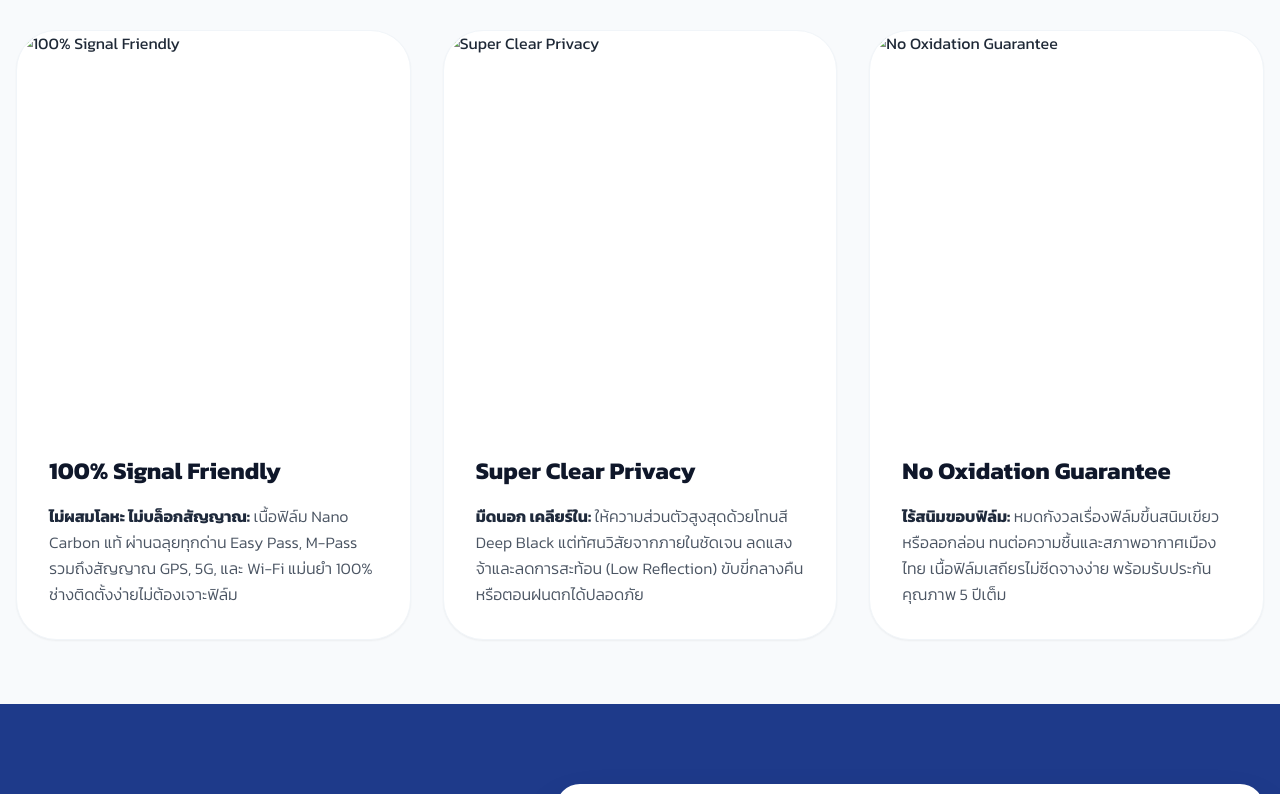
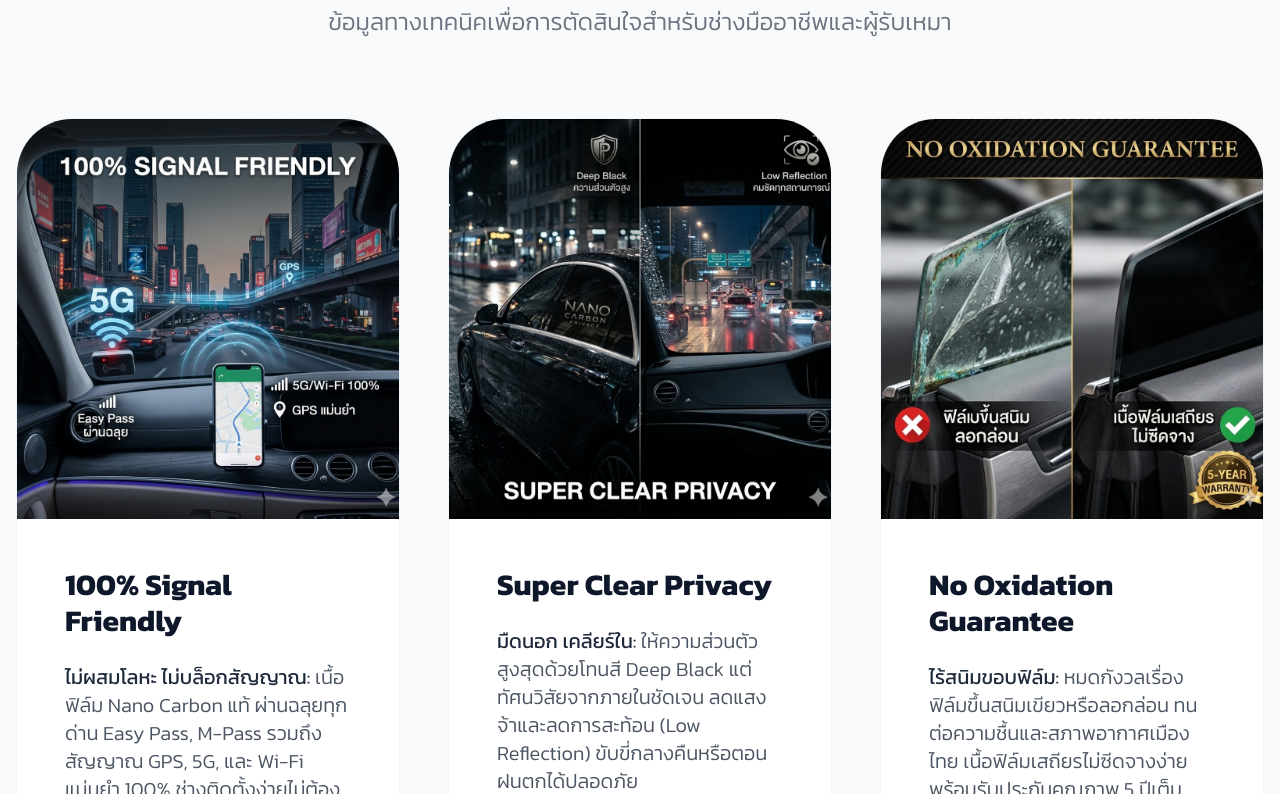
Before and after one commit to solar-film/maxtechfilm, a plain HTML site: page index.html in a window 1280 px wide. Shown: the part 4286-5080 px from the top of the page. Drawn offline with nearby package versions, Linux system fonts and the light colour scheme; some packages are replaced by stand-ins of ours; a script that the page names is missing.

Commit message:
Update images and index.html

```diff
--- a/index.html
+++ b/index.html
@@ -712,7 +712,7 @@
                             ลดความร้อนได้ดีเยี่ยม</p>
 
                         <a href="#dealer"
-                            class="block text-center bg-[#4285F4] text-white py-4 rounded-2xl font-bold hover:bg-blue-600 hover:shadow-blue-200 transition-all active:scale-95 shadow-lg shadow-blue-100/50 uppercase tracking-wide">
+                            class="block text-center bg-[#1E3A8A] text-white py-4 rounded-2xl font-bold hover:bg-blue-600 hover:shadow-blue-200 transition-all active:scale-95 shadow-lg shadow-blue-100/50 uppercase tracking-wide">
                             ขอราคาส่ง
                         </a>
                     </div>
@@ -748,7 +748,7 @@
                             เหมาะกับพื้นที่ที่ต้องการความเป็นส่วนตัว</p>
 
                         <a href="#dealer"
-                            class="block text-center bg-[#4285F4] text-white py-4 rounded-2xl font-bold hover:bg-blue-600 hover:shadow-blue-200 transition-all active:scale-95 shadow-lg shadow-blue-100/50 uppercase tracking-wide">
+                            class="block text-center bg-[#1E3A8A] text-white py-4 rounded-2xl font-bold hover:bg-blue-600 hover:shadow-blue-200 transition-all active:scale-95 shadow-lg shadow-blue-100/50 uppercase tracking-wide">
                             ขอราคาส่ง
                         </a>
                     </div>
@@ -784,7 +784,7 @@
                             เหมาะกับกระจกรถยนต์ด้านข้างและด้านหลัง</p>
 
                         <a href="#dealer"
-                            class="block text-center bg-[#4285F4] text-white py-4 rounded-2xl font-bold hover:bg-blue-600 hover:shadow-blue-200 transition-all active:scale-95 shadow-lg shadow-blue-100/50 uppercase tracking-wide">
+                            class="block text-center bg-[#1E3A8A] text-white py-4 rounded-2xl font-bold hover:bg-blue-600 hover:shadow-blue-200 transition-all active:scale-95 shadow-lg shadow-blue-100/50 uppercase tracking-wide">
                             ขอราคาส่ง
                         </a>
                     </div>
@@ -808,7 +808,7 @@
             <div class="overflow-x-auto rounded-[2rem] border border-gray-100 shadow-xl bg-white">
                 <table class="w-full text-left border-collapse">
                     <thead>
-                        <tr class="bg-[#4285F4] text-white">
+                        <tr class="bg-[#1E3A8A] text-white">
                             <th class="py-6 px-8 font-bold uppercase text-sm tracking-widest">รุ่นสินค้า (Series)</th>
                             <th class="py-6 px-8 font-bold uppercase text-sm tracking-widest text-center">
                                 แสงส่องผ่าน<br>(VLT)</th>
@@ -867,65 +867,62 @@
     <link href="https://fonts.googleapis.com/css2?family=Kanit:wght@300;400;600&display=swap" rel="stylesheet">
 
     <!-- สรุปง่ายๆ ฟิล์มกรองแสง MAXTECH มีดียังไง-->
-    <section class="py-16 bg-slate-50">
+ <section class="py-24 bg-slate-50 font-['Kanit']">
     <div class="container mx-auto max-w-7xl px-4">
 
-            <div class="text-center mb-12">
-                <h2 class="text-3xl md:text-5xl font-black text-slate-900 mb-4 tracking-tight">
+        <div class="text-center mb-20">
+            <h2 class="text-4xl md:text-6xl font-black text-slate-900 mb-6 tracking-tight">
                 สรุปง่ายๆ ฟิล์มกรองแสง <span style="color: #4285F4;">MAXTECH</span> มีดีอย่างไร
             </h2>
-                <p class="text-gray-500 text-lg md:text-xl font-light">
+            <p class="text-gray-500 text-xl md:text-2xl font-light">
                 ข้อมูลทางเทคนิคเพื่อการตัดสินใจสำหรับช่างมืออาชีพและผู้รับเหมา
             </p>
         </div>
 
-            <div class="grid grid-cols-1 md:grid-cols-3 gap-8">
+        <div class="grid grid-cols-1 md:grid-cols-3 gap-12">
 
-                <div
-                    class="bg-white rounded-[2.5rem] shadow-sm border border-slate-100 overflow-hidden hover:shadow-xl transition-all duration-300 group">
-                    <div class="aspect-square overflow-hidden">
-                        <img src="image/Signal_Friendly.jpg" alt="100% Signal Friendly"
-                            class="w-full h-full object-cover group-hover:scale-105 transition-transform duration-500">
+            <div class="bg-white rounded-[3.5rem] shadow-sm border border-slate-100 overflow-hidden hover:shadow-[0_35px_60px_-15px_rgba(0,0,0,0.1)] transition-all duration-500 flex flex-col min-h-[750px] group">
+                <div class="w-full h-[400px] overflow-hidden">
+                    <img src="images/Signal_Friendly.jpg" alt="100% Signal Friendly"
+                         class="w-full h-full object-cover object-center group-hover:scale-110 transition-transform duration-700">
                 </div>
-                    <div class="p-8">
-                        <h3 class="text-2xl font-bold mb-4 text-slate-900">100% Signal Friendly</h3>
-                        <p class="text-gray-600 leading-relaxed font-light">
-                            <span class="font-bold text-slate-800">ไม่ผสมโลหะ ไม่บล็อกสัญญาณ:</span> เนื้อฟิล์ม Nano
-                            Carbon แท้ ผ่านฉลุยทุกด่าน Easy Pass, M-Pass รวมถึงสัญญาณ GPS, 5G, และ Wi-Fi แม่นยำ 100%
-                            ช่างติดตั้งง่ายไม่ต้องเจาะฟิล์ม
+                <div class="p-12 flex flex-col justify-between flex-grow">
+                    <div>
+                        <h3 class="text-3xl font-bold mb-6 text-slate-900">100% Signal Friendly</h3>
+                        <p class="text-gray-600 text-lg md:text-xl leading-relaxed font-light">
+                            <strong class="text-slate-800">ไม่ผสมโลหะ ไม่บล็อกสัญญาณ:</strong> เนื้อฟิล์ม Nano Carbon แท้ ผ่านฉลุยทุกด่าน Easy Pass, M-Pass รวมถึงสัญญาณ GPS, 5G, และ Wi-Fi แม่นยำ 100% ช่างติดตั้งง่ายไม่ต้องเจาะฟิล์ม
                         </p>
                     </div>
                 </div>
+            </div>
 
-                <div
-                    class="bg-white rounded-[2.5rem] shadow-sm border border-slate-100 overflow-hidden hover:shadow-xl transition-all duration-300 group">
-                    <div class="aspect-square overflow-hidden">
-                        <img src="image/Super_Clear_Privacy.jpg" alt="Super Clear Privacy"
-                            class="w-full h-full object-cover group-hover:scale-105 transition-transform duration-500">
+            <div class="bg-white rounded-[3.5rem] shadow-sm border border-slate-100 overflow-hidden hover:shadow-[0_35px_60px_-15px_rgba(0,0,0,0.1)] transition-all duration-500 flex flex-col min-h-[750px] group">
+                <div class="w-full h-[400px] overflow-hidden">
+                    <img src="images/Super_Clear.jpg" alt="Super Clear Privacy"
+                         class="w-full h-full object-cover object-center group-hover:scale-110 transition-transform duration-700">
                 </div>
-                    <div class="p-8">
-                        <h3 class="text-2xl font-bold mb-4 text-slate-900">Super Clear Privacy</h3>
-                        <p class="text-gray-600 leading-relaxed font-light">
-                            <span class="font-bold text-slate-800">มืดนอก เคลียร์ใน:</span>
-                            ให้ความส่วนตัวสูงสุดด้วยโทนสี Deep Black แต่ทัศนวิสัยจากภายในชัดเจน ลดแสงจ้าและลดการสะท้อน
-                            (Low Reflection) ขับขี่กลางคืนหรือตอนฝนตกได้ปลอดภัย
+                <div class="p-12 flex flex-col justify-between flex-grow">
+                    <div>
+                        <h3 class="text-3xl font-bold mb-6 text-slate-900">Super Clear Privacy</h3>
+                        <p class="text-gray-600 text-lg md:text-xl leading-relaxed font-light">
+                            <strong class="text-slate-800">มืดนอก เคลียร์ใน:</strong> ให้ความส่วนตัวสูงสุดด้วยโทนสี Deep Black แต่ทัศนวิสัยจากภายในชัดเจน ลดแสงจ้าและลดการสะท้อน (Low Reflection) ขับขี่กลางคืนหรือตอนฝนตกได้ปลอดภัย
                         </p>
                     </div>
                 </div>
+            </div>
 
-                <div
-                    class="bg-white rounded-[2.5rem] shadow-sm border border-slate-100 overflow-hidden hover:shadow-xl transition-all duration-300 group">
-                    <div class="aspect-square overflow-hidden">
-                        <img src="image/No_Oxidation_Guarantee.jpg" alt="No Oxidation Guarantee"
-                            class="w-full h-full object-cover group-hover:scale-105 transition-transform duration-500">
+            <div class="bg-white rounded-[3.5rem] shadow-sm border border-slate-100 overflow-hidden hover:shadow-[0_35px_60px_-15px_rgba(0,0,0,0.1)] transition-all duration-500 flex flex-col min-h-[750px] group">
+                <div class="w-full h-[400px] overflow-hidden">
+                    <img src="images/No_Oxidation.jpg" alt="No Oxidation Guarantee"
+                         class="w-full h-full object-cover object-center group-hover:scale-110 transition-transform duration-700">
                 </div>
-                    <div class="p-8">
-                        <h3 class="text-2xl font-bold mb-4 text-slate-900">No Oxidation Guarantee</h3>
-                        <p class="text-gray-600 leading-relaxed font-light">
-                            <span class="font-bold text-slate-800">ไร้สนิมขอบฟิล์ม:</span>
-                            หมดกังวลเรื่องฟิล์มขึ้นสนิมเขียวหรือลอกล่อน ทนต่อความชื้นและสภาพอากาศเมืองไทย
-                            เนื้อฟิล์มเสถียรไม่ซีดจางง่าย พร้อมรับประกันคุณภาพ 5 ปีเต็ม
+                <div class="p-12 flex flex-col justify-between flex-grow">
+                    <div>
+                        <h3 class="text-3xl font-bold mb-6 text-slate-900">No Oxidation Guarantee</h3>
+                        <p class="text-gray-600 text-lg md:text-xl leading-relaxed font-light">
+                            <strong class="text-slate-800">ไร้สนิมขอบฟิล์ม:</strong> หมดกังวลเรื่องฟิล์มขึ้นสนิมเขียวหรือลอกล่อน ทนต่อความชื้นและสภาพอากาศเมืองไทย เนื้อฟิล์มเสถียรไม่ซีดจางง่าย พร้อมรับประกันคุณภาพ 5 ปีเต็ม
                         </p>
+                    </div>
                 </div>
             </div>
 
```
Also changed, not shown: images/No_Oxidation.jpg (renamed from images/No_Oxidation_Guarantee.jpg), images/Super_Clear.jpg (renamed from images/Super_Clear Privacy.jpg). Lines whose indentation alone changed are shown as unchanged.
